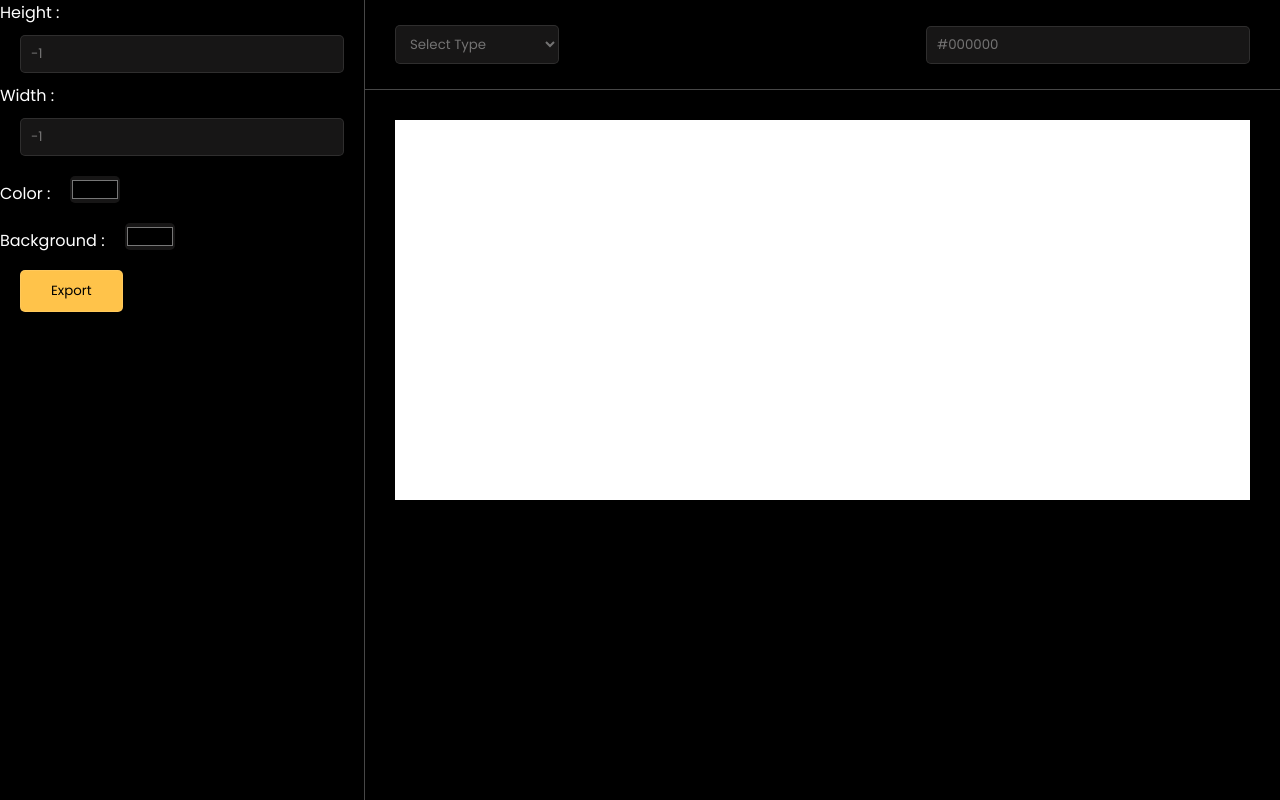
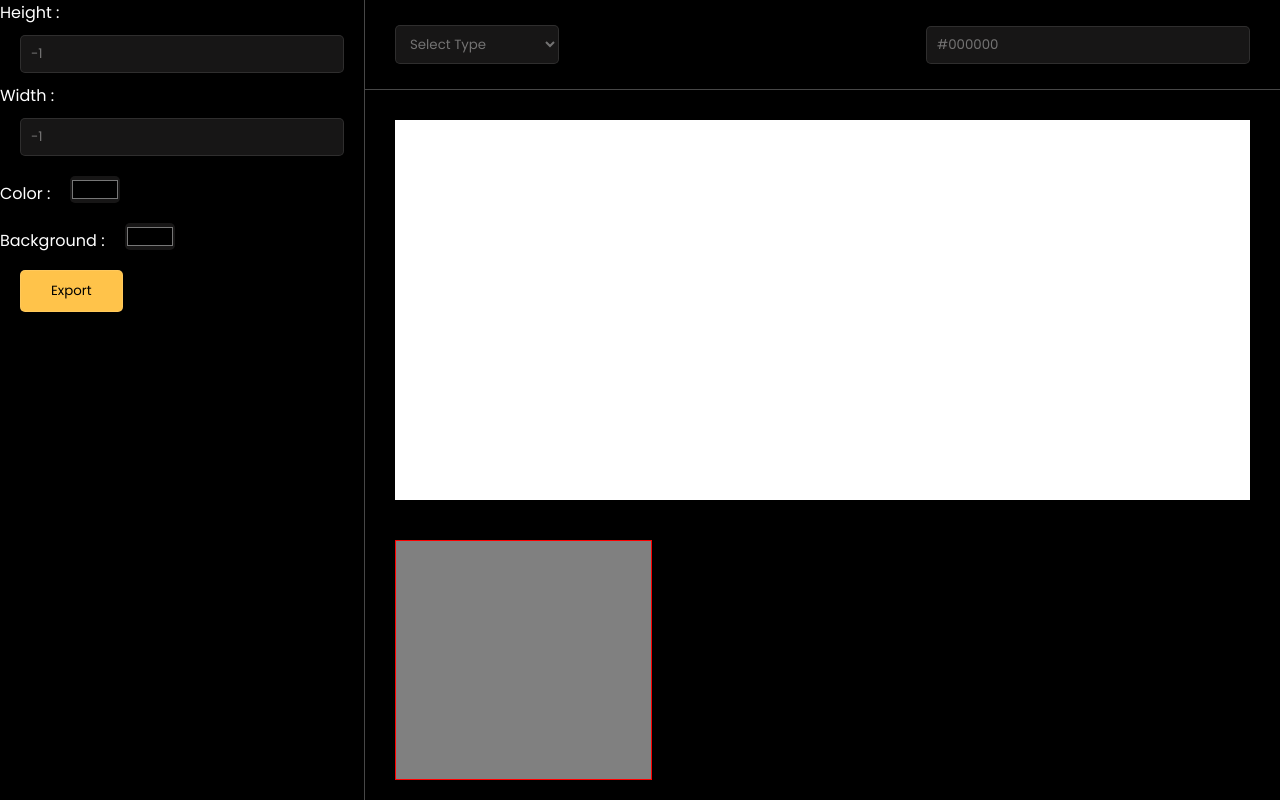
Before and after one commit to albaabhusain/codeport, a React (Create React App) app: page / in a window 1280 px wide. Built offline with nearby package versions, Linux system fonts and the light colour scheme.

Commit message:
Feat:codeput

```diff
--- a/src/Components/build.js
+++ b/src/Components/build.js
@@ -1,9 +1,10 @@
 //import GlobalContext from '../../context/global-context';
 //import { useContext} from 'react';
-function buildHTML (element,setcodeObj,codeObj){
+function buildHTML (element,setcodeObj,codeObj,outObj,setoutObj){
    // const {element,setcodeObj,codeObj} = useContext(GlobalContext)
   // const {html,code}=codeObj
     let htm='';
+    let chtm='';
     if (element==="nav") {
        htm= (<nav>
                 <a href="htt" class="logo"><img src="images/logo.png" alt="" srcset=""/>
@@ -24,14 +25,33 @@ function buildHTML (element,setcodeObj,codeObj){
                     <div class="line l-3"></div>
                 </div>
             </nav> );
-            setcodeObj({...codeObj, html:htm});
 
+        chtm=(`<nav>
+        <a href="htt" class="logo"><img src="images/logo.png" alt="" srcset=""/>
+            <p>Rajvardhan</p>
+        </a>
+
+        <ul class="navList">
+            <li class="navItem"><a href="/">Home</a></li>
+            <li class="navItem"><a href="/startups.html">Startups</a></li>
+            <li class="navItem"><a href="/recentWork.html">Recent works</a></li>
+        </ul>
+        <button type="button" class="btnquotesNav m-none"><a
+                href="https://www.linkedin.com/in/rajyavardhan-singh-037b821aa"
+                target="">Contact</a></button>
+        <div class="burgerNav">
+            <div class="line l-1"></div>
+            <div class="line l-2"></div>
+            <div class="line l-3"></div>
+        </div>
+    </nav>`)
 
     }
     else{
         //setcodeObj({...property.width})
     }
-
+    setcodeObj({...codeObj, html:htm});
+    setoutObj({...outObj,html:chtm});
 }
 
 export default buildHTML;
--- a/src/Components/codePut.jsx
+++ b/src/Components/codePut.jsx
@@ -0,0 +1,18 @@
+import React, { useContext } from 'react';
+import Codeframe from './innerComp/Codeframe';
+import GlobalContext from '../context/global-context';
+
+const CodePut = () => {
+    const{outObj}= useContext(GlobalContext);
+
+    return (
+        <div className='CodePut'>
+            <div className='wrap'>
+            <Codeframe code={outObj.html}/>
+            </div>
+
+        </div>
+    );
+}
+
+export default CodePut;
--- /dev/null
+++ b/src/Components/innerComp/Codeframe.jsx
@@ -0,0 +1,13 @@
+import React from 'react';
+
+const Codeframe = ({code}) => {
+    return (
+        <>
+            <div className='xcodeFrame'>
+                {code}
+            </div>
+        </>
+    );
+}
+
+export default Codeframe;
--- a/src/Components/innerComp/Output.jsx
+++ b/src/Components/innerComp/Output.jsx
@@ -2,26 +2,25 @@ import React, { useContext,useEffect } from 'react';
 import GlobalContext from '../../context/global-context';
 import buildHTML from '../build';
 const Output = () => {
-    const{property,codeObj,element,setcodeObj}= useContext(GlobalContext);
+    const{property,codeObj,element,setcodeObj,outObj,setoutObj}= useContext(GlobalContext);
     const {height,width,color,background} = property;
     useEffect(()=>{
-        buildHTML(element,setcodeObj,codeObj);
-    },[property]);
+        buildHTML(element,setcodeObj,codeObj,outObj,setoutObj);
+
+    },[property,element]);
+
     console.log(codeObj)
     return (
         <>
         <style>
             {
-                ` /* nav bar */
+                `
                 :root {
                     --bg-color:`+background+`;
                     --light-blue: #16D1AF;
                     --white: #FFFFFF;
                     --grey: rgba(255, 255, 255, 0.1)
                 }
-
-
-
 
                 nav a{
                     color:`+color+`;
--- a/src/Components/main.jsx
+++ b/src/Components/main.jsx
@@ -3,6 +3,7 @@ import TopBar from './topBar';
 import SideBar from './sideBar';
 import { GlobalProvider } from '../context/global-context';
 import Display from './display';
+import CodePut from './codePut';
 
 const Main = () => {
     return (
@@ -14,7 +15,9 @@ const Main = () => {
                     <div className='Rightbar'>
                     <TopBar/>
                     <Display/>
+                    <CodePut/>
                     </div>
+
 
 
             </GlobalProvider>
--- a/src/context/global-context.js
+++ b/src/context/global-context.js
@@ -17,10 +17,16 @@ export function GlobalProvider({children}){
 
     const [codeObj,setcodeObj]=useState({
         html:``,
-        code:``
+        CSS:``,
+        JS:``
+    });
+    const [outObj,setoutObj]=useState({
+        html:``,
+        CSS:``,
+        JS:``
     });
     return(
-        <GlobalContext.Provider value={{element,setElement,property,setProperty,spProperty,setspProperty,codeObj,setcodeObj}}>{children}</GlobalContext.Provider>
+        <GlobalContext.Provider value={{element,setElement,property,setProperty,spProperty,setspProperty,codeObj,setcodeObj,outObj,setoutObj}}>{children}</GlobalContext.Provider>
     )
 
 }
--- a/src/index.scss
+++ b/src/index.scss
@@ -28,6 +28,7 @@ input:focus,select:focus{
   display: flex;
   background: var(--primary);
   color: white;
+  overflow: hidden;
 }
 .TopBar {
   background: var(--primary);
@@ -86,3 +87,17 @@ input:focus,select:focus{
   overflow: auto;
   color: black;
 }
+
+.CodePut{
+  div.wrap{
+    margin: 10px 30px;
+  }
+  .xcodeFrame{
+    background: gray;
+    width: 30%;
+    border: 1px solid red;
+    height: 30vh;
+    overflow-x: hidden;
+    overflow-y: auto;
+  }
+}
```
